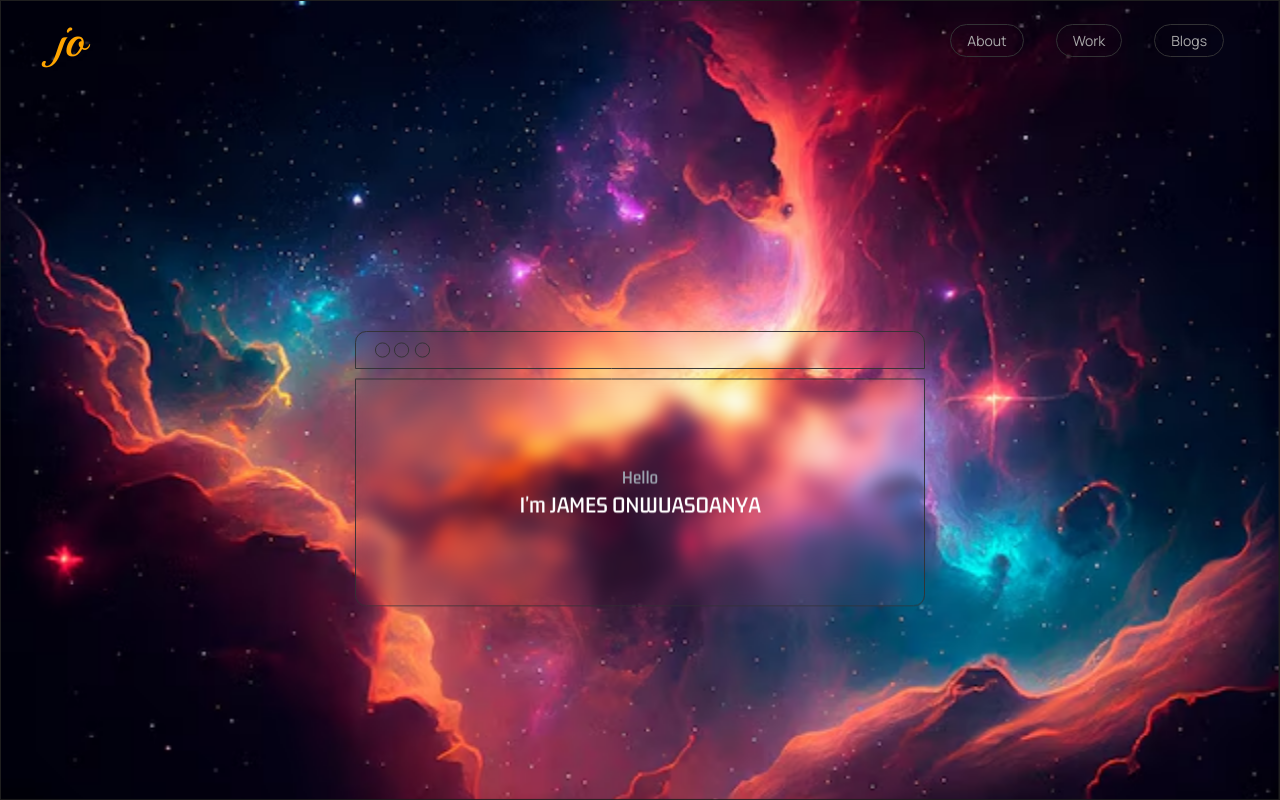
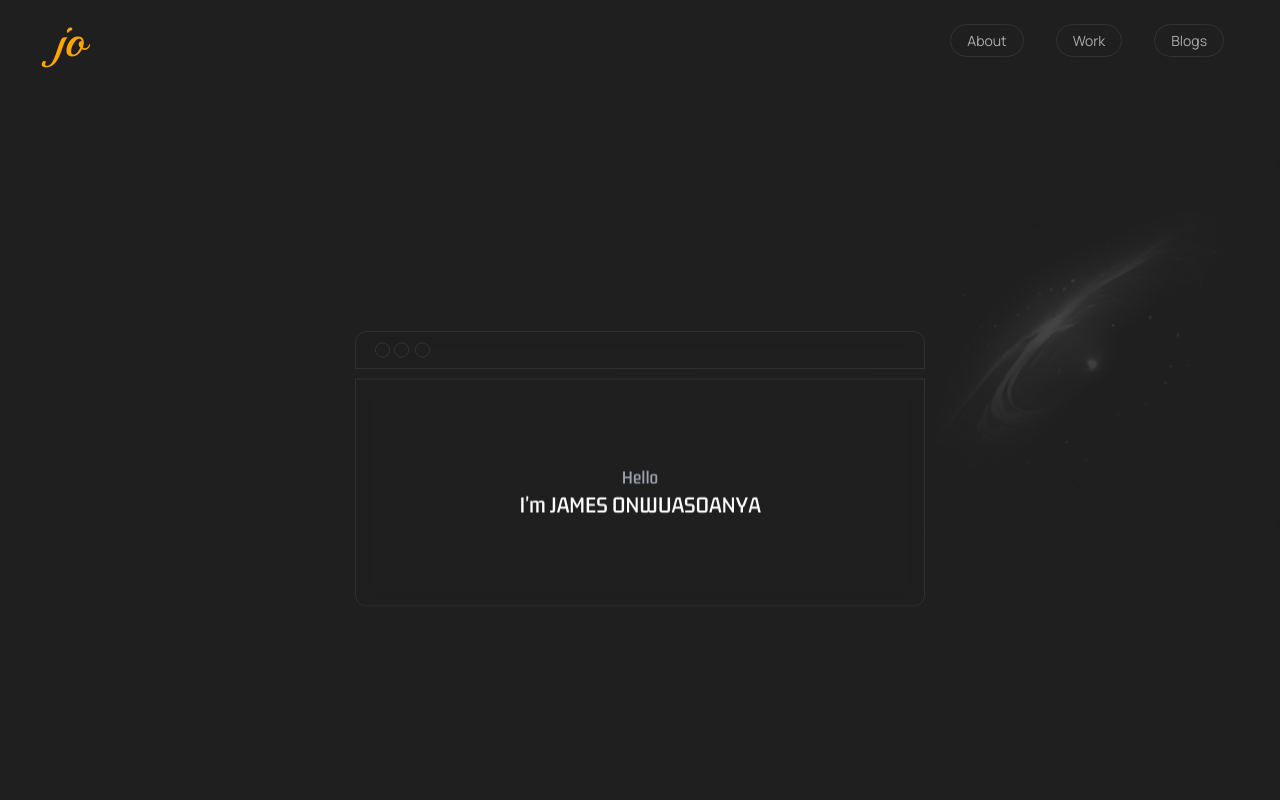
Before and after one commit to james-e-o/Profile, a Next.js app: page / in a window 1280 px wide. Built offline with nearby package versions, Linux system fonts and the light colour scheme.

Commit message:
profile4/1 home(1)

```diff
--- a/app/globals.css
+++ b/app/globals.css
@@ -218,7 +218,7 @@
     height: 29px;
     width: 30px;
     background-color:rgb(54, 54, 70);
-    background-color:#1f1f1fee;
+    background-color:#1f1f1fae;
     display: inline-block;
 
 }
--- a/app/page.jsx
+++ b/app/page.jsx
@@ -9,7 +9,8 @@ export default function Home() {
 
      return (
         <div id="container" className="relative bg-deepSlate overflow-x-hidden overflow-y-auto  h-screen perspective preserve3D">
-            <div id="space-parallax" className="absolute bg-[url('../public/images/nebula3.png')] bg-cover h-full z-[-1] w-full preserve3D transformSpace">
+            <div id="space-parallax" className="absolute bg-deepSlate bg-cover h-full z-[-1] w-full preserve3D transformSpace">
+                <div id="glare" className=" bg-[url('../public/images/nebula5.png')] bg-blend-lighten bg-contain bg-deepSlate bg-center w-[30%] top-[19vh] left-[70.2%] rounded-3xl absolute aspect-[1]  bg-no-repeat before:absolute before:left-0 before:bottom-0 before:bg-galaxyGradient overflow-clip before:z-10 before:w-full before:h-full"></div>
             </div>
             <div id="debris-parallax" className="absolute">
 
--- a/tailwind.config.js
+++ b/tailwind.config.js
@@ -18,7 +18,7 @@ module.exports = {
 
       backgroundImage:{
         conicGradient : "conic-gradient(from 0deg at 50% 50%, white, 45deg, green, 350deg, red)",
-        galaxyGradient : " radial-gradient(ellipse at center, #1f1f1f9f 1%, #1f1f1f )"
+        galaxyGradient : " radial-gradient(ellipse at center, #1f1f1faa 1%, #1f1f1f )"
       },
 
       width : {
```
Also changed, not shown: public/images/nebula4.png (added), public/images/nebula5.png (added).
